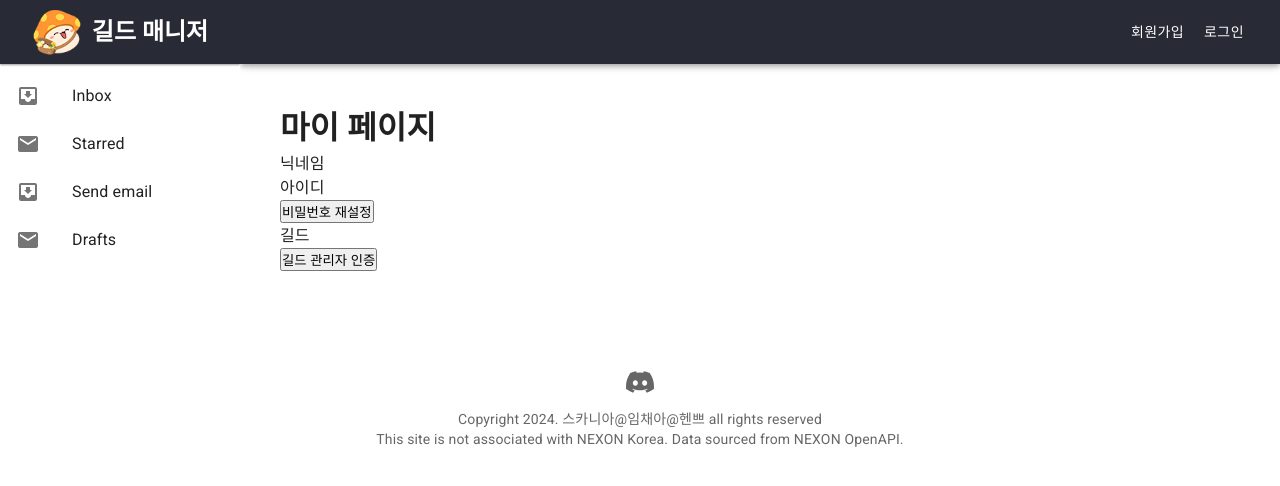
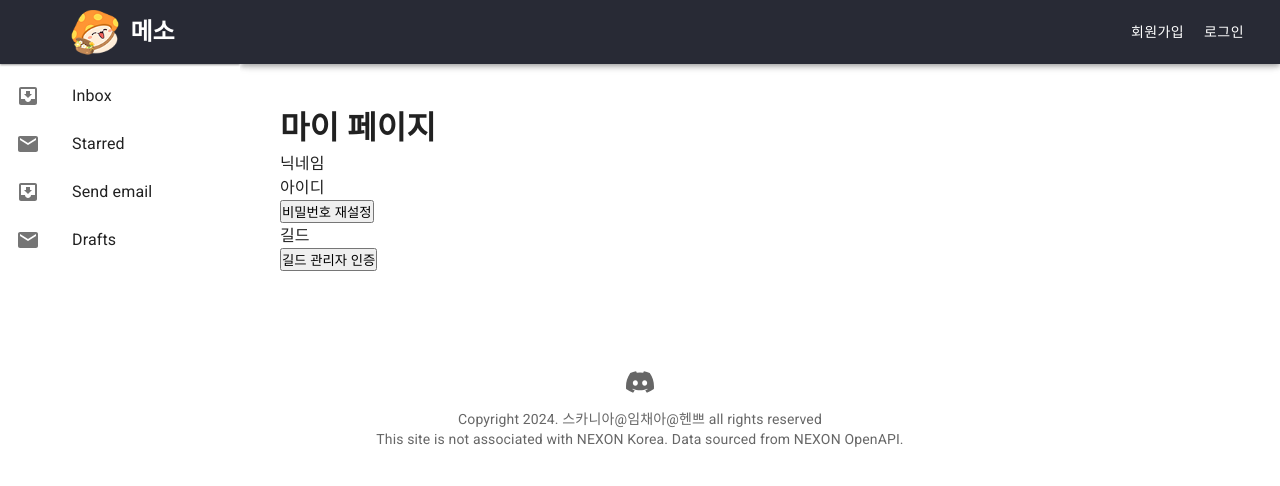
Before and after one commit to henniyoon/guild-manager, a React (Create React App) app in the folder client/: page /Mypage in a window 1280 px wide. Shown: the top 486 px of the page. Built offline with nearby package versions, Linux system fonts and the light colour scheme.

Commit message:
서비스명 메이플 길드 관리소 - 메소 로 변경!

```diff
--- a/client/public/index.html
+++ b/client/public/index.html
@@ -13,7 +13,7 @@
 
     <link rel="manifest" href="%PUBLIC_URL%/manifest.json" />
 
-    <title>길드 매니저</title>
+    <title>메이플 길드 관리소 - 메소</title>
   </head>
   <body>
 
--- a/client/src/components/Sidebar.tsx
+++ b/client/src/components/Sidebar.tsx
@@ -48,10 +48,10 @@ const Sidebar: React.FC<SidebarProps> = ({ mainItems, secondaryItems }) => {
                     boxShadow: '0px 1px 2px rgba(0, 0, 0, 0.4)'
                 }}
             >
-                <Link to="/" className={styles.logoLink}>
+                <Link to="/" className={styles.logoLink} style={{ marginLeft: '5px' }}>
                     <img src="/logo.png" className={styles.logo} alt="Guild Manager Logo" />
-                    <Typography variant="h5" noWrap style={{ fontWeight: 'bold', textAlign: 'center' }}>
-                        길드 매니저
+                    <Typography variant="h5" noWrap style={{ fontWeight: 'bold' }}>
+                        메소
                     </Typography>
                 </Link>
             </Toolbar>
```
